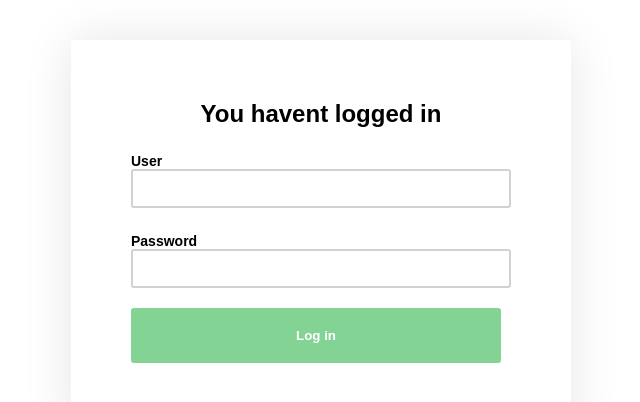
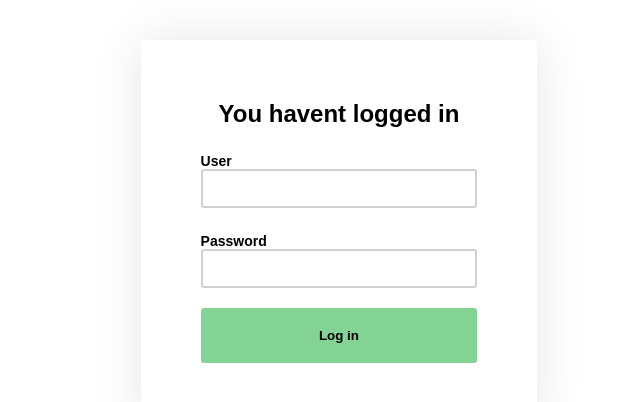
Before and after one commit to isantiagojaramillo/Learnin-ReactJS, a React (Vite) app: page / in a window 1280 px wide. Both pictures are taken after a click on the button "Log Out". Shown: the top 402 px of the page, without its empty margins (319-959 px from the left). Built offline with nearby package versions, Linux system fonts and the light colour scheme.

Commit message:
CSS modules

```diff
--- a/src/components/FormLogIn.jsx
+++ b/src/components/FormLogIn.jsx
@@ -1,5 +1,5 @@
 import React, {useState} from 'react';
-import "./css/FormLogIn.css";
+import styles from "./css/FormLogIn.module.css";
 
 export const FormLogIn = (props) => {
     const [user, changeUser] = useState('');
@@ -34,31 +34,31 @@ export const FormLogIn = (props) => {
     }
 
   return (
-    <form action="" onSubmit={onSubmit} className='form'>
+    <form action="" onSubmit={onSubmit} className={styles.form} >
         <h1>You havent logged in</h1>
         <div>
-            <label htmlFor="user" className='label'>User</label>
+            <label htmlFor="user" className={styles.label}>User</label>
             <input
                 type="text"
                 name='user'
                 id='user'
                 value={user}
                 onChange={onGlobalChange}
-                className='input'
+                className={styles.input}
             />
         </div>
         <div>
-            <label htmlFor="password" className='label'>Password</label>
+            <label htmlFor="password" className={styles.label}>Password</label>
             <input
                 type="password"
                 name='password'
                 id='password'
                 value={password}
                 onChange={onGlobalChange}
-                className='input'
+                className={styles.input}
             />
-            <div className='boxButton'>
-                <button type='submit' className='button'>Log in</button>
+            <div className={styles.boxButton}>
+                <button type='submit' className={styles.button}>Log in</button>
             </div>
         </div>
     </form>
--- a/src/components/FunctionalCounter.jsx
+++ b/src/components/FunctionalCounter.jsx
@@ -1,5 +1,5 @@
 import React, {useState} from 'react';
-import "./css/FunctionalCounter.css";
+import styles from "./css/FunctionalCounter.module.css";
 
 export const FunctionalCounter = (props) => {
 
@@ -10,8 +10,8 @@ export const FunctionalCounter = (props) => {
   return (
     <>
         <h1>Counter: {account} </h1>
-        <button className='button' onClick={() => increase(props.increaseQuantity)}>Increment</button>
-        <button className='button' onClick={() => decrease(props.decreaseQuantity)}>Decrease</button>
+        <button className={styles.button} onClick={() => increase(props.increaseQuantity)}>Increment</button>
+        <button className={styles.button} onClick={() => decrease(props.decreaseQuantity)}>Decrease</button>
     </>
   )
 }
--- a/src/components/css/FormLogIn.css
+++ b/src/components/css/FormLogIn.module.css
@@ -1,3 +1,8 @@
+body{
+    display: flex;
+    justify-content: center;
+}
+
 .form {
     display: flex;
     flex-direction: column;
@@ -24,11 +29,6 @@ h1{
     margin-bottom: 20px;
 }
 
-.boxButton{
-    display: flex;
-    justify-content: center;
-}
-
 .button {
     background: #83d394;
     padding: 20px;
--- a/src/main.jsx
+++ b/src/main.jsx
@@ -3,7 +3,7 @@ import React, {useState} from 'react';
 import ReactDOM from 'react-dom/client';
 // import ClassCounter, {  } from "./components/ClassCounter";
 import { FunctionalCounter } from "./components/FunctionalCounter";
-import "./components/css/main.css";
+import styles from "./components/css/main.module.css";
 
 
 // Exported Components
@@ -16,7 +16,7 @@ const App = () => {
   const [session, changeSessionState] = useState(true);
 
   return (
-    <section className='container'>
+    <section className={styles.container}>
     {session === true ?
       <>
         <User />
```
Also changed, not shown: src/components/css/FunctionalCounter.module.css (renamed from src/components/css/FunctionalCounter.css), src/components/css/main.module.css (renamed from src/components/css/main.css).
